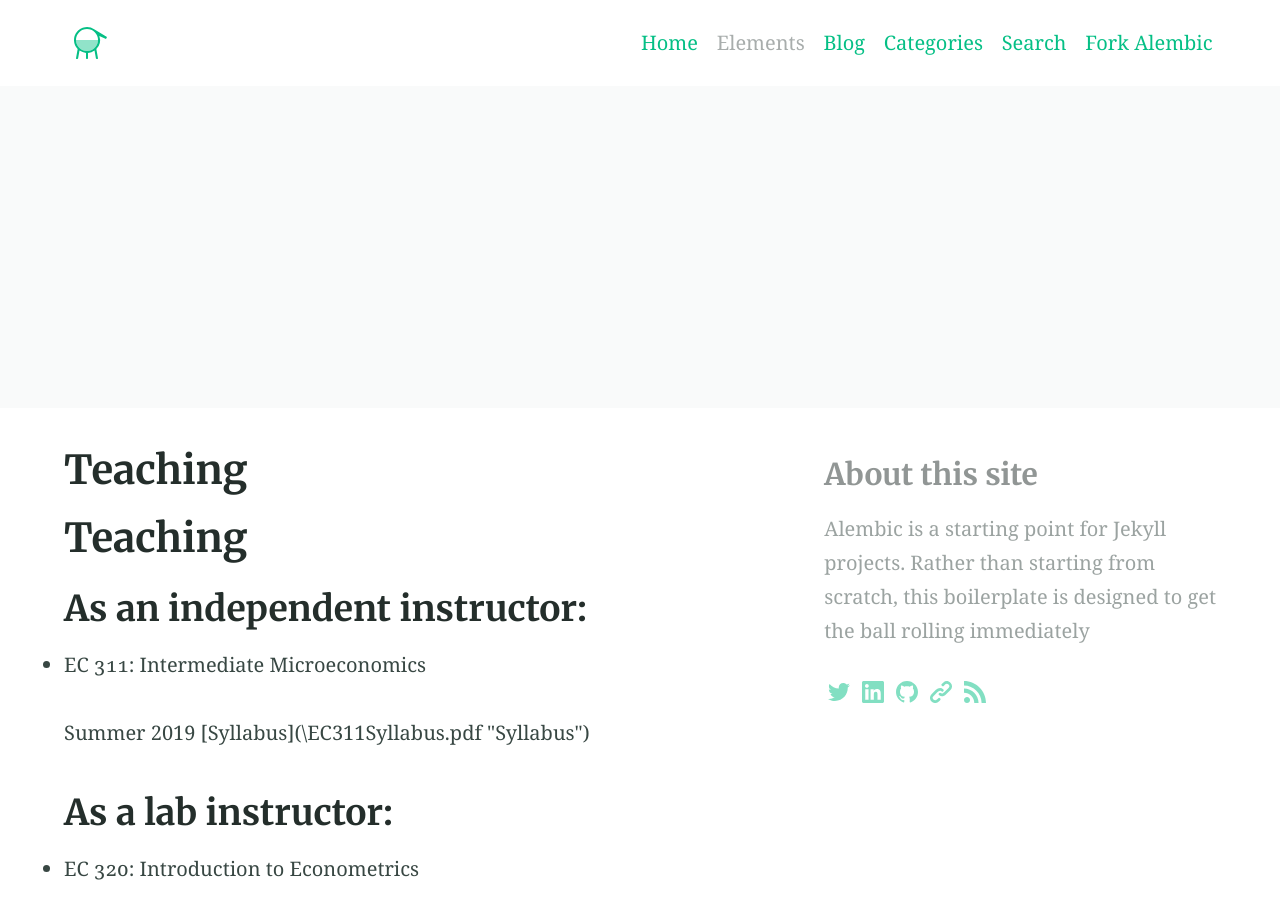
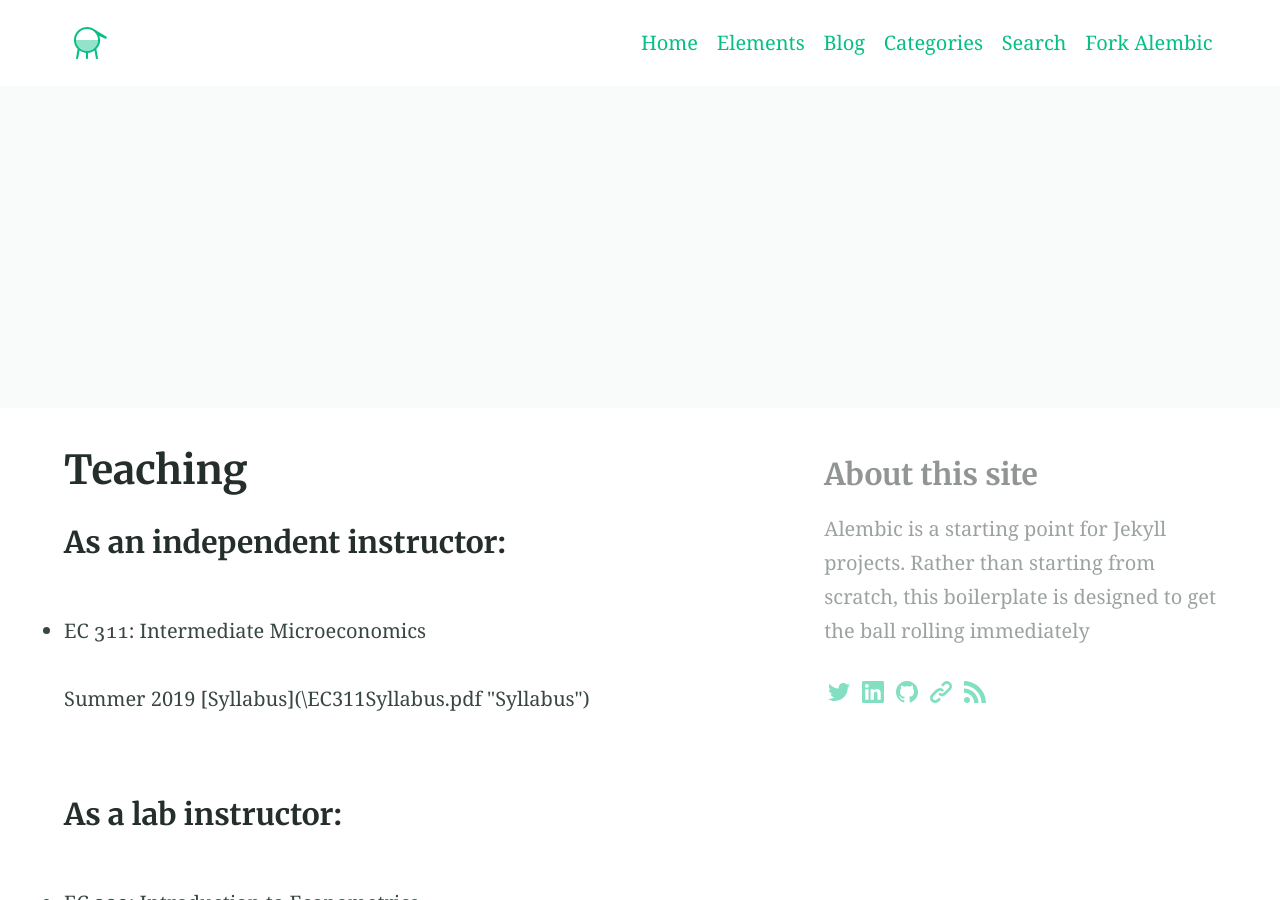
Before and after one commit to jenni-putz/1jenni-putz.github.io, a Jekyll site: the page built from teaching.md, in a window 1280 px wide and 900 px high. Built offline with Jekyll 4.4.1, drawn with Linux system fonts in a browser that asks for light colours; our own code applies the rules of GitHub Pages for plain Markdown files.

Commit message:
Update and rename elements.md to teaching.md

```diff
--- a/elements.md
+++ b/teaching.md
@@ -4,18 +4,20 @@ feature_text: |
 aside: true
 ---
 
-# Teaching
 
-## As an independent instructor:
+### As an independent instructor:
 <html>
+  <p>
   <ul>
 <li> EC 311: Intermediate Microeconomics </li> <br>
 Summer 2019 [Syllabus](\EC311Syllabus.pdf "Syllabus")
   </ul>
+  </p>
 </html>
 
-## As a lab instructor:
+### As a lab instructor:
 <html>
+<p>
 <ul>
   <li> EC 320: Introduction to Econometrics </li> <br>
 Fall 2018, Winter 2019
@@ -24,4 +26,5 @@ Spring 2019
   <li> EC 425/525: Econometrics (First year PhD course) </li> <br>
 Spring 2019
   </ul>
+  </p>
  </html>
```
